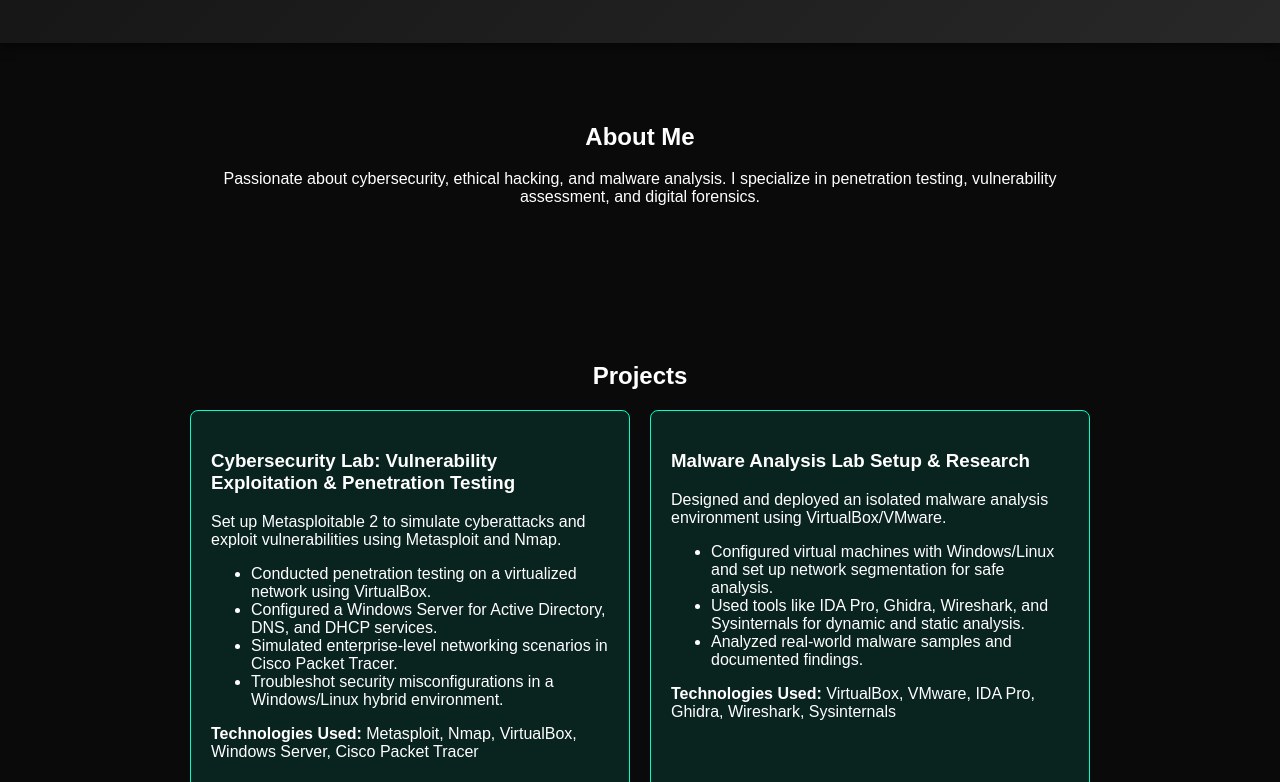
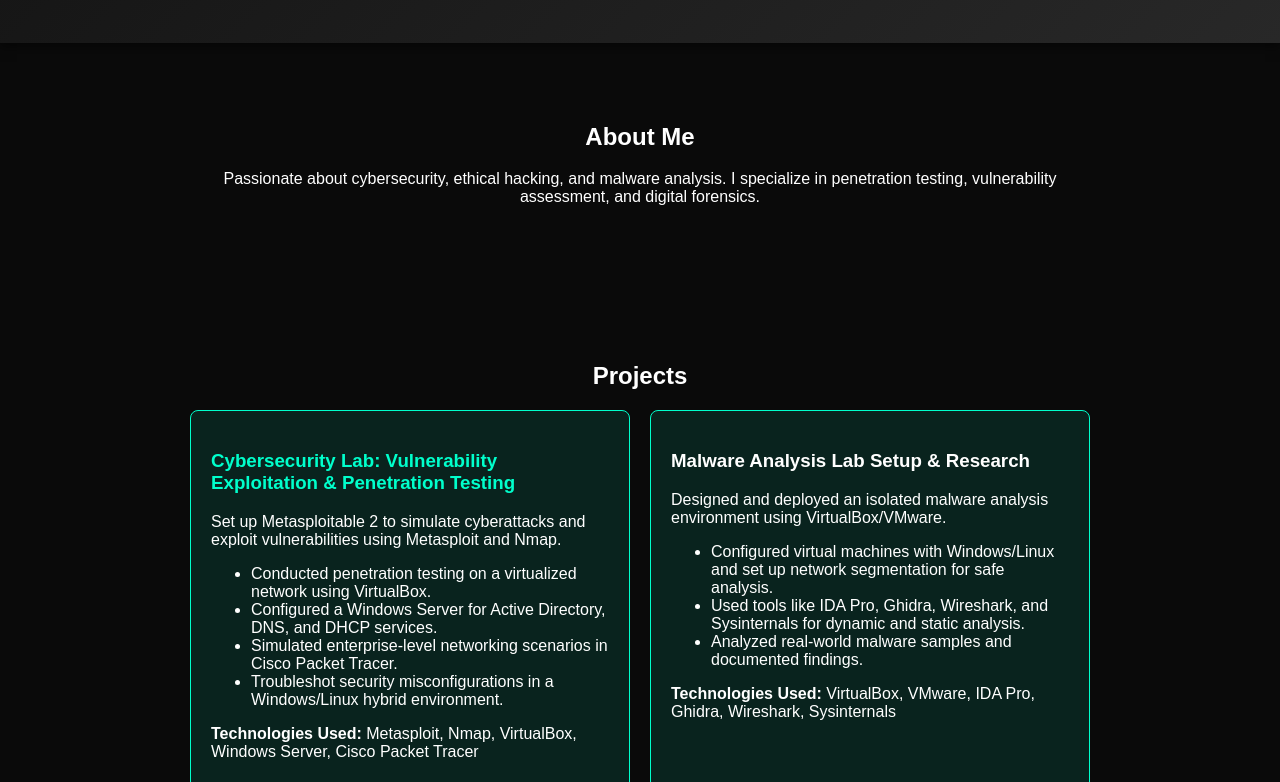
Before and after one commit to saeed8elfiky/portfolio, a plain HTML site: page index.html in a window 1280 px wide. Shown: the part 318-1100 px from the top of the page. Drawn offline with Linux system fonts and the light colour scheme.

Commit message:
Update index.html

```diff
--- a/index.html
+++ b/index.html
@@ -43,7 +43,7 @@
             <div class="projects-grid">
                 <!-- Project 1 -->
                 <div class="card">
-                    <h3>Cybersecurity Lab: Vulnerability Exploitation & Penetration Testing</h3>
+                    <h3><a href="Penetesting.html">Cybersecurity Lab: Vulnerability Exploitation & Penetration Testing</a></h3>
                     <p>Set up Metasploitable 2 to simulate cyberattacks and exploit vulnerabilities using Metasploit and Nmap.</p>
                     <ul>
                         <li>Conducted penetration testing on a virtualized network using VirtualBox.</li>
```
